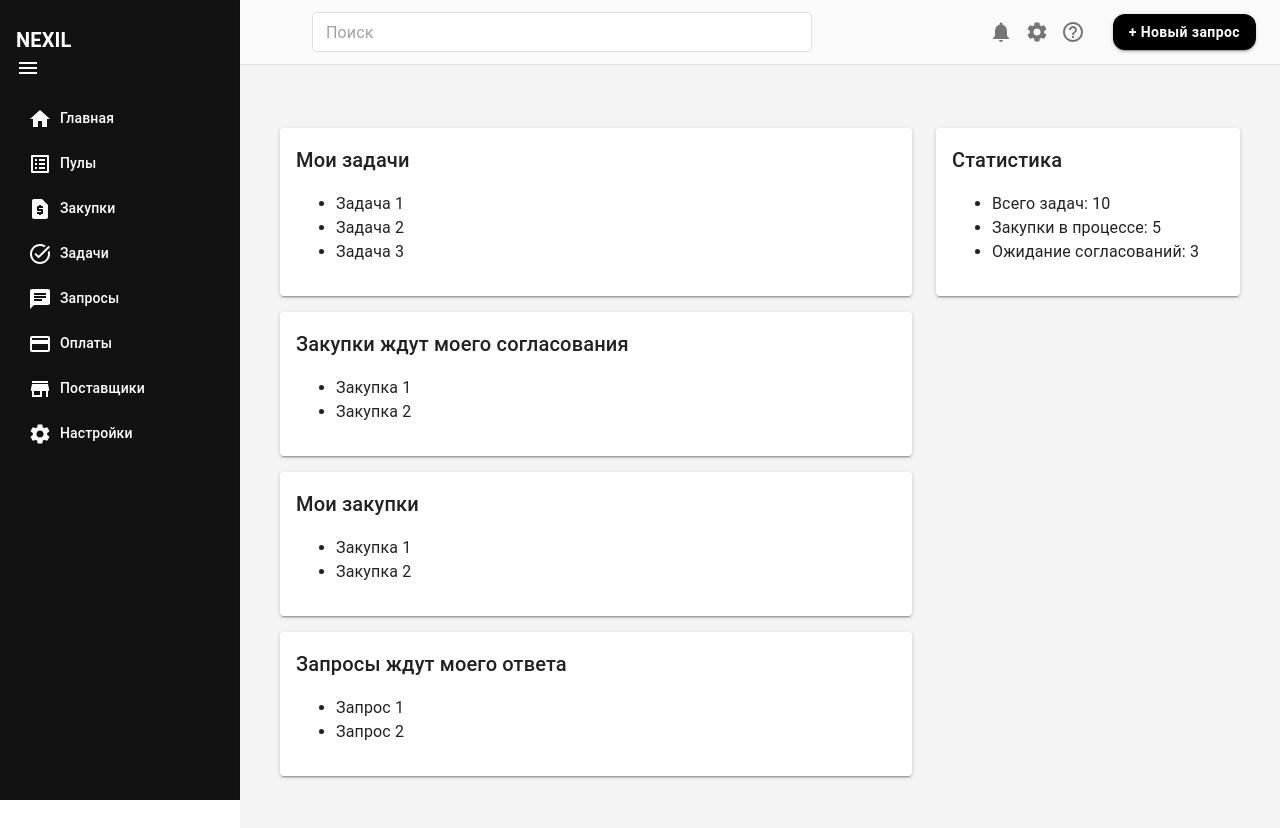
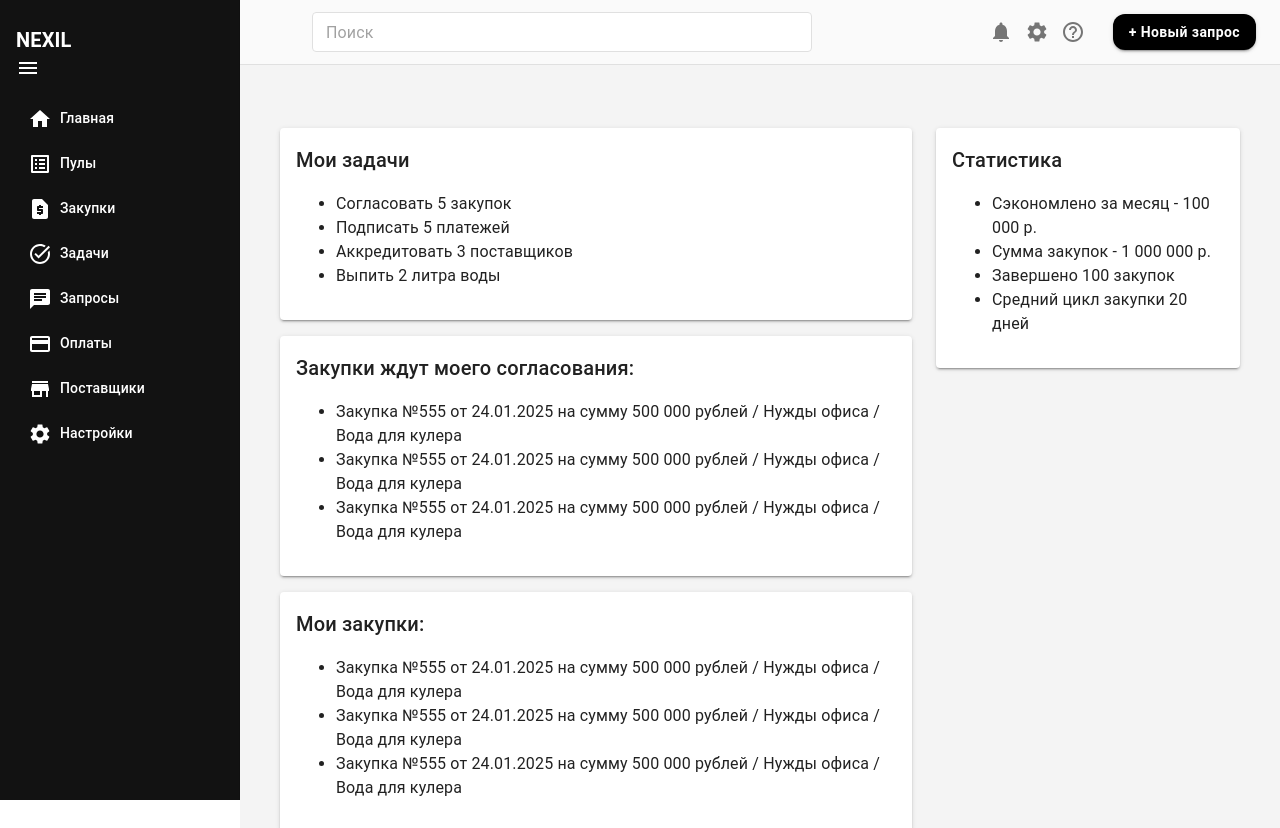
Before and after one commit to Optoed/big-business, a React (Create React App) app: page / in a window 1280 px wide. Shown: the top 828 px of the page. Built offline with nearby package versions, Linux system fonts and the light colour scheme.

Commit message:
Beautiful Homepage

```diff
--- a/src/components/Statistics.tsx
+++ b/src/components/Statistics.tsx
@@ -7,9 +7,10 @@ const Statistics: React.FC = () => (
       Статистика
     </Typography>
     <ul>
-      <li>Всего задач: 10</li>
-      <li>Закупки в процессе: 5</li>
-      <li>Ожидание согласований: 3</li>
+      <li>Сэкономлено за месяц - 100 000 р.</li>
+      <li>Сумма закупок - 1 000 000 р.</li>
+      <li>Завершено 100 закупок</li>
+      <li>Средний цикл закупки 20 дней</li>
     </ul>
   </Paper>
 );
--- a/src/pages/HomePage.tsx
+++ b/src/pages/HomePage.tsx
@@ -7,10 +7,39 @@ const HomePage: React.FC = () => (
   <Grid container spacing={3} style={{ marginTop: 0, padding: 16 }}>
     {/* Левый столбец */}
     <Grid item xs={12} md={8}>
-      <TaskList title="Мои задачи" tasks={['Задача 1', 'Задача 2', 'Задача 3']} />
-      <TaskList title="Закупки ждут моего согласования" tasks={['Закупка 1', 'Закупка 2']} />
-      <TaskList title="Мои закупки" tasks={['Закупка 1', 'Закупка 2']} />
-      <TaskList title="Запросы ждут моего ответа" tasks={['Запрос 1', 'Запрос 2']} />
+      <TaskList
+        title="Мои задачи"
+        tasks={[
+          'Согласовать 5 закупок',
+          'Подписать 5 платежей',
+          'Аккредитовать 3 поставщиков',
+          'Выпить 2 литра воды'
+        ]}
+      />
+      <TaskList
+        title="Закупки ждут моего согласования:"
+        tasks={[
+          'Закупка №555 от 24.01.2025 на сумму 500 000 рублей / Нужды офиса / Вода для кулера',
+          'Закупка №555 от 24.01.2025 на сумму 500 000 рублей / Нужды офиса / Вода для кулера',
+          'Закупка №555 от 24.01.2025 на сумму 500 000 рублей / Нужды офиса / Вода для кулера',
+        ]}
+      />
+      <TaskList
+        title="Мои закупки:"
+        tasks={[
+          'Закупка №555 от 24.01.2025 на сумму 500 000 рублей / Нужды офиса / Вода для кулера',
+          'Закупка №555 от 24.01.2025 на сумму 500 000 рублей / Нужды офиса / Вода для кулера',
+          'Закупка №555 от 24.01.2025 на сумму 500 000 рублей / Нужды офиса / Вода для кулера',
+        ]}
+      />
+      <TaskList
+        title="Запросы ждут моего ответа:"
+        tasks={[
+          'Запрос №1 В договоре нет подписи',
+          'Запрос №2 Непонятно какую отсрочку выбрать',
+          'Запрос №3 Как дышать?',
+        ]}
+      />
     </Grid>
 
     {/* Правый столбец */}
```
